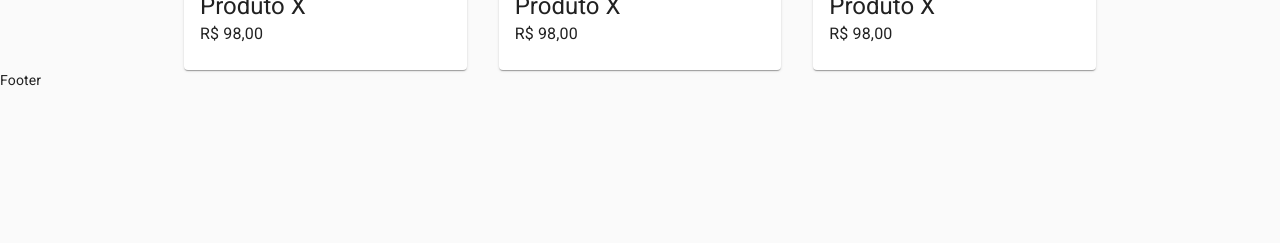
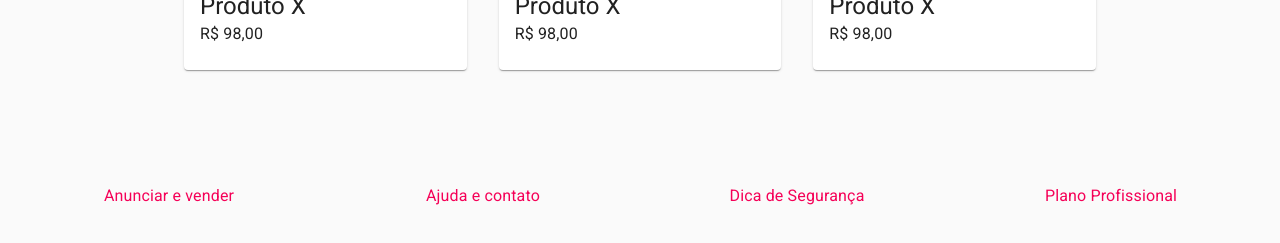
Before and after one commit to walterjrr/ANUNX-olx-clone, a Next.js app: page /Home in a window 1280 px wide. Shown: the part 551-794 px from the top of the page. Built offline with nearby package versions, Linux system fonts and the light colour scheme.

Commit message:
atualizacao

```diff
--- a/src/Template/Default.js
+++ b/src/Template/Default.js
@@ -1,11 +1,12 @@
 import Header from '../components/appBar'
+import Footer from '../components/footer'
 
 const Default = ({children}) => {
     return(
         <>
-            <Header>HEADER</Header>
+            <Header />
             {children}
-            <footer>Footer</footer>
+            <Footer />
         </>
     )
 }
--- /dev/null
+++ b/src/components/footer.js
@@ -0,0 +1,62 @@
+import Link from 'next/link'
+
+import { Container,
+        Box,
+        Grid,
+        Typography,
+} from '@material-ui/core'
+
+import {makeStyles} from '@material-ui/core/styles'
+
+const useStyles = makeStyles((theme) => ({
+    footer: {
+        borderTop: `1px solid ${theme.pallete.divider}`,
+        marginTop: theme.spacing(8),
+        paddingTop: theme.spacing(3),
+        paddingBottom: theme.spacing(3),
+        [theme.breakpoints.up('sm')]: {
+            paddingTop: theme.spacing(6),
+            paddingBottom: theme.spacing(6),
+        }
+    }
+}))
+
+const Footer = ( ) => {
+    const classes = useStyles()
+    return (
+        <Container maxWidth="lg" component="footer" className={classes.footer}>
+            <Grid container spacing={3}>
+                <Grid item xs={6} sm={3}>
+                    <Box textAlign="center">
+                        <Link href="#" passHref>
+                        <Typography color="secondary" variant="subtitle1">Anunciar e vender</Typography>
+                        </Link>
+                    </Box>
+                </Grid>
+                <Grid item xs={6} sm={3}>
+                    <Box textAlign="center">
+                        <Link href="#" passHref>
+                        <Typography color="secondary" variant="subtitle1">Ajuda e contato</Typography>
+                        </Link>
+                    </Box>
+                </Grid>
+                <Grid item xs={6} sm={3}>
+                    <Box textAlign="center">
+                        <Link href="#" passHref>
+                        <Typography color="secondary" variant="subtitle1">Dica de Segurança</Typography>
+                        </Link>
+                    </Box>
+                </Grid>
+                <Grid item xs={6} sm={3}>
+                    <Box textAlign="center">
+                        <Link href="#" passHref>
+                        <Typography color="secondary" variant="subtitle1">Plano Profissional</Typography>
+                        </Link>
+                    </Box>
+                </Grid>
+            </Grid>
+        </Container>
+    )
+}
+
+export default Footer
```
